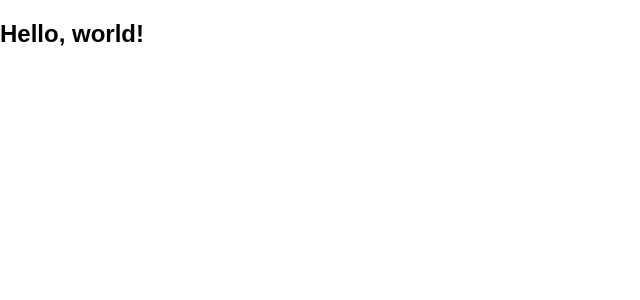
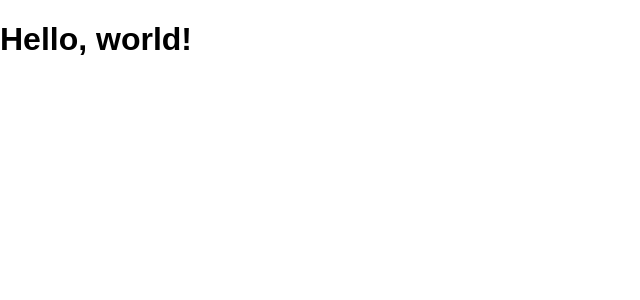
Before and after one commit to k-suzuki-k/my-udemy-react-redux-crud-application, a React (Create React App) app: page / in a window 1280 px wide. Shown: the top 300 px of the page, without its empty margins (0-640 px from the left). Built offline with nearby package versions, Linux system fonts and the light colour scheme.

Commit message:
change element App.js

```diff
--- a/src/App.js
+++ b/src/App.js
@@ -2,7 +2,7 @@ import React, { Component } from 'react';
 
 class App extends Component {
   render() {
-    return <div><h2>Hello, world!</h2></div>;
+    return <h1>Hello, world!</h1>;
   }
 }
 
```
